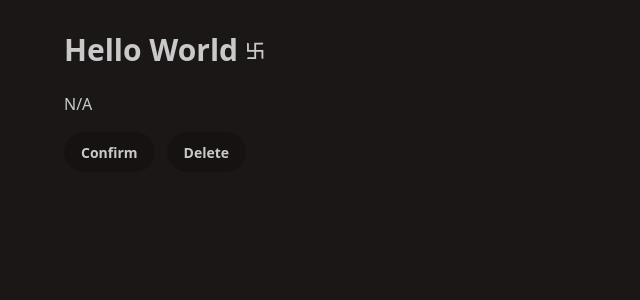
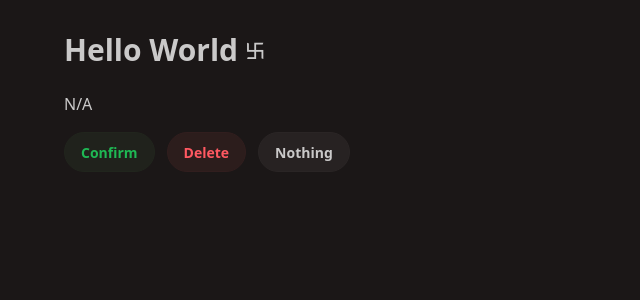
Before and after one commit to OTonGitHub/CWM-React, a React (Vite) app: page / in a window 1280 px wide. Shown: the top 300 px of the page, without its empty margins (0-640 px from the left). Built offline with nearby package versions, Linux system fonts and the light colour scheme.

Commit message:
refactor handling variants

```diff
--- a/src/App.tsx
+++ b/src/App.tsx
@@ -33,10 +33,13 @@ function App() {
       <ListGroup items={regions} heading='Region' onSelect={handleSetRegion} />
 
       <div className='flex gap-3 mt-4 mb-4'>
-        <Button onClick={() => setShowConfirmModal(true)}>Confirm</Button>
-        <Button onClick={() => setShowAlert(true)} type='danger'>
+        <Button onClick={() => setShowConfirmModal(true)} variant='primary'>
+          Confirm
+        </Button>
+        <Button onClick={() => setShowAlert(true)} variant='error'>
           Delete
         </Button>
+        <Button onClick={() => null}>Nothing</Button>
       </div>
 
       {showAlert && (
--- a/src/components/Alert.tsx
+++ b/src/components/Alert.tsx
@@ -1,14 +1,14 @@
 import { type ReactNode } from 'react';
 
-type Variant = 'info' | 'success' | 'warning' | 'error';
+type AlertVariant = 'info' | 'success' | 'warning' | 'error';
 
-type VariantConfig = {
+type AlertConfig = {
   icon: ReactNode;
   alertVariant: string;
   buttonVariant: string;
 };
 
-const variantConfig: Record<Variant, VariantConfig> = {
+const alertVariants: Record<AlertVariant, AlertConfig> = {
   // <Key (type?), Type>
   info: {
     icon: (
@@ -90,13 +90,13 @@ const variantConfig: Record<Variant, VariantConfig> = {
 
 interface Props {
   children: ReactNode;
-  variant?: Variant;
+  variant?: AlertVariant;
   heading?: string;
   onDismiss: () => void;
 }
 
 const Alert = ({ children, heading: strong, onDismiss, variant = 'info' }: Props) => {
-  const { icon, alertVariant, buttonVariant } = variantConfig[variant];
+  const { icon, alertVariant, buttonVariant } = alertVariants[variant];
 
   return (
     <div
--- a/src/components/Button.tsx
+++ b/src/components/Button.tsx
@@ -1,12 +1,26 @@
+type ButtonVariant = 'primary' | 'info' | 'error';
+
+const buttonVariants: Record<ButtonVariant, string> = {
+  primary: 'btn-primary',
+  info: 'btn-info',
+  error: 'btn-error',
+};
+
 interface ButtonProps {
   children: string;
-  type?: 'primary' | 'info' | 'danger';
+  variant?: ButtonVariant;
   onClick: () => void;
 }
 
-const Button = ({ children, type = 'primary', onClick}: ButtonProps) => {
+const Button = ({ children, onClick, variant }: ButtonProps) => {
+  const buttonVariant = variant ? buttonVariants[variant] : ''; // Default to empty string if variant is not provided
+
   return (
-    <button type='button' className={`btn btn-${type}`} onClick={onClick}>
+    <button
+      type='button'
+      className={`btn btn-soft ${variant && buttonVariant}`.trimEnd()}
+      onClick={onClick}
+    >
       {children}
     </button>
   );
```
Also changed, not shown: 1 other file (tests, documents, lock files or other folders).
